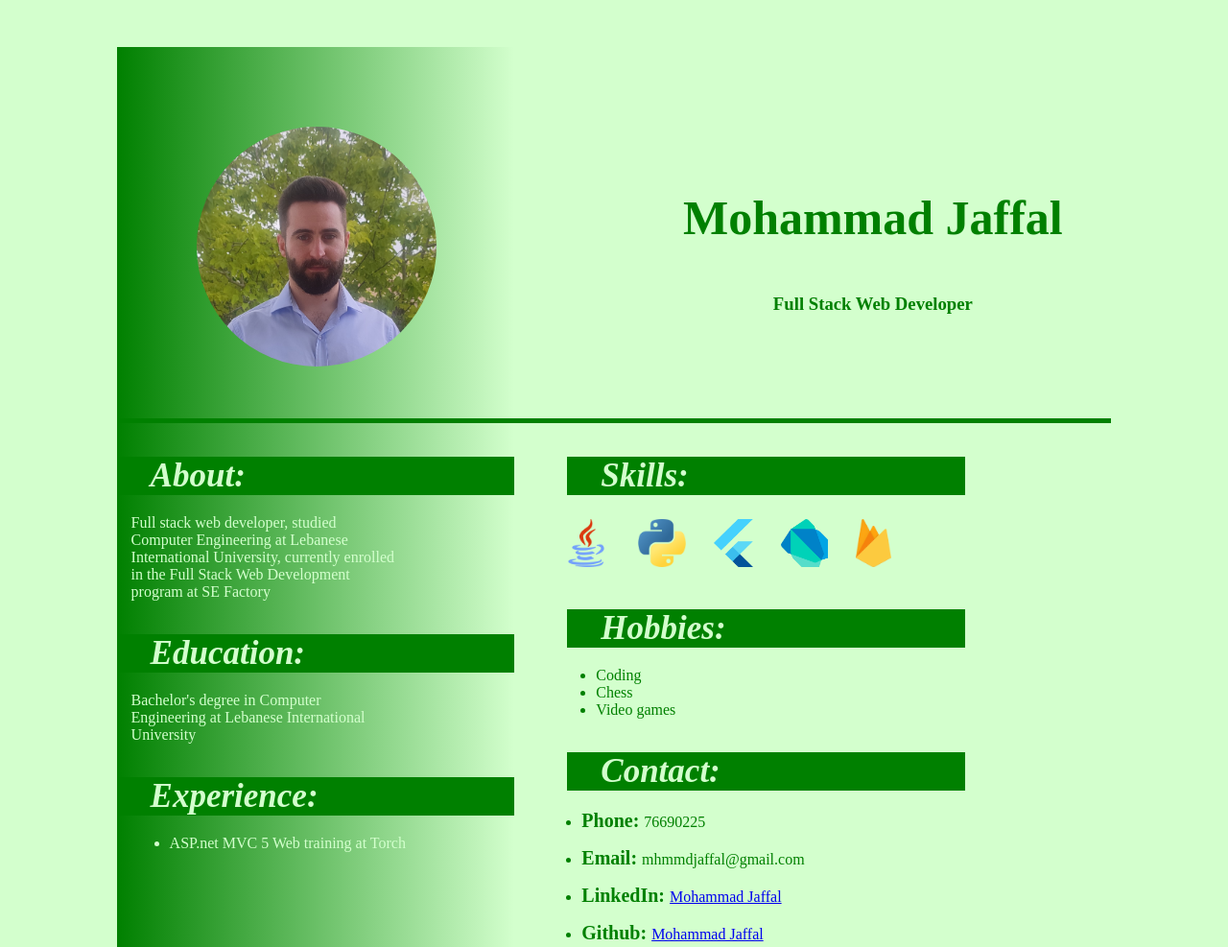
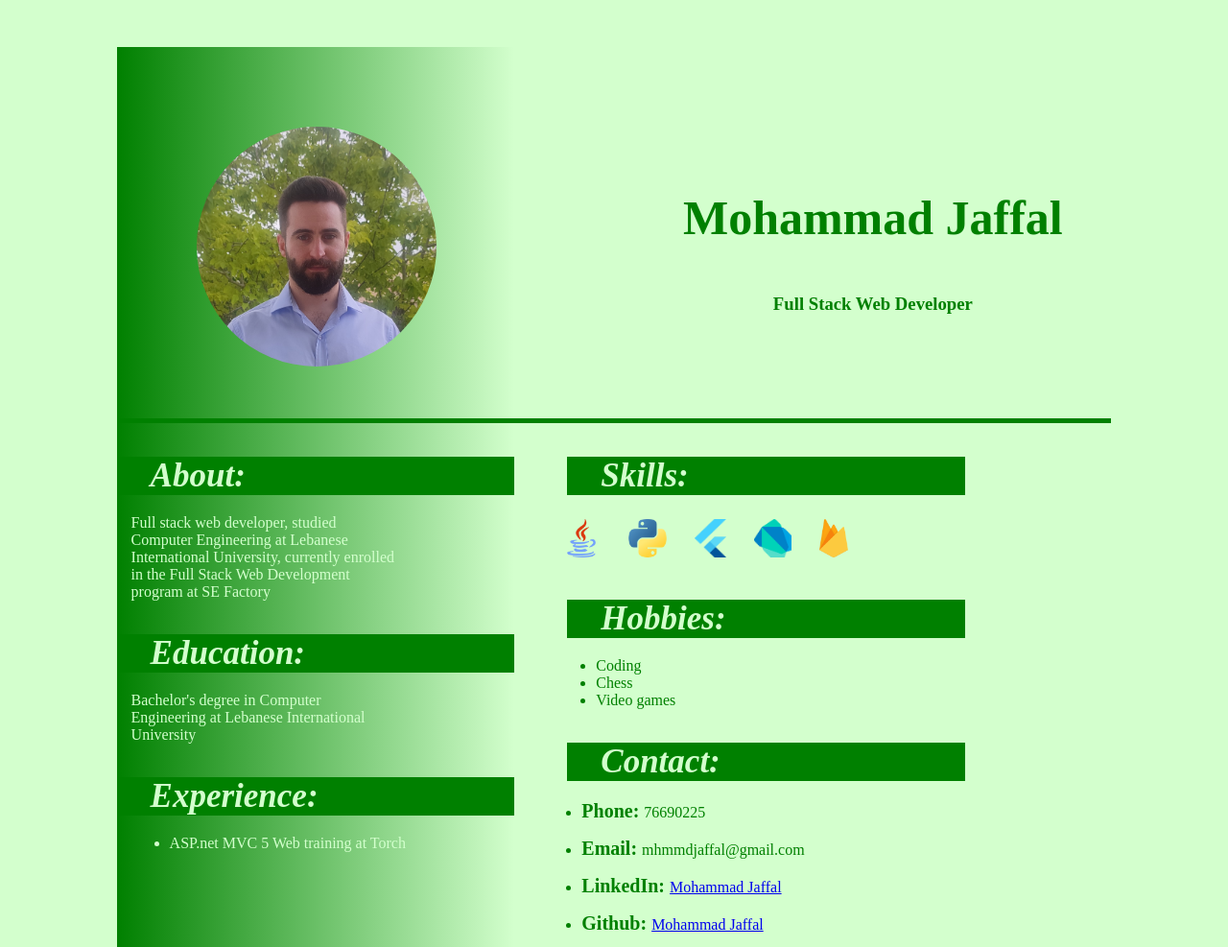
Before and after one commit to mohammad-jaffal/cv-flex, a plain HTML site: page index.html in a window 1280 px wide. Shown: the top 987 px of the page at 96% size. Drawn offline with Linux system fonts and the light colour scheme.

Commit message:
Fixing css

```diff
--- a/index.html
+++ b/index.html
@@ -1,5 +1,5 @@
 <!DOCTYPE html>
-<html style="background-color: rgb(211, 255, 205);">
+<html>
 
     <head>
         <title>Mohammad Jaffal CV</title>
--- a/styles/style_sheet.css
+++ b/styles/style_sheet.css
@@ -4,6 +4,7 @@ html, body {
     margin-right: 5%;
     margin-top: 2%;
     margin-bottom: 20%;
+    background-color: rgb(211, 255, 205);
   }
 
 .main-container {
@@ -107,7 +108,7 @@ html, body {
 
 .skill-icon {
     /* width: 50px; */
-    height: 50px;
+    height: 40px;
     margin: 5px;
     margin-left: 20px;
 }
```
